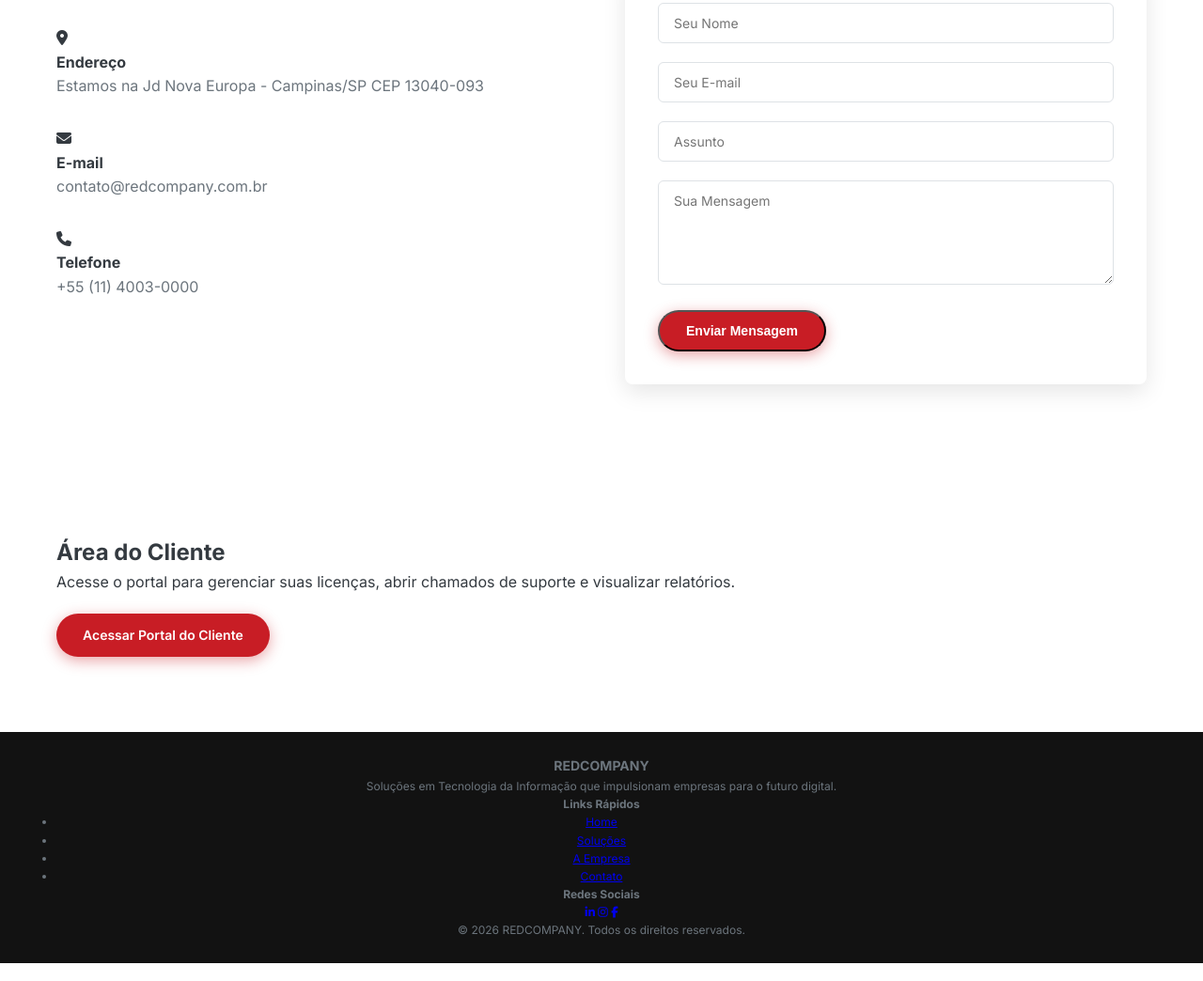
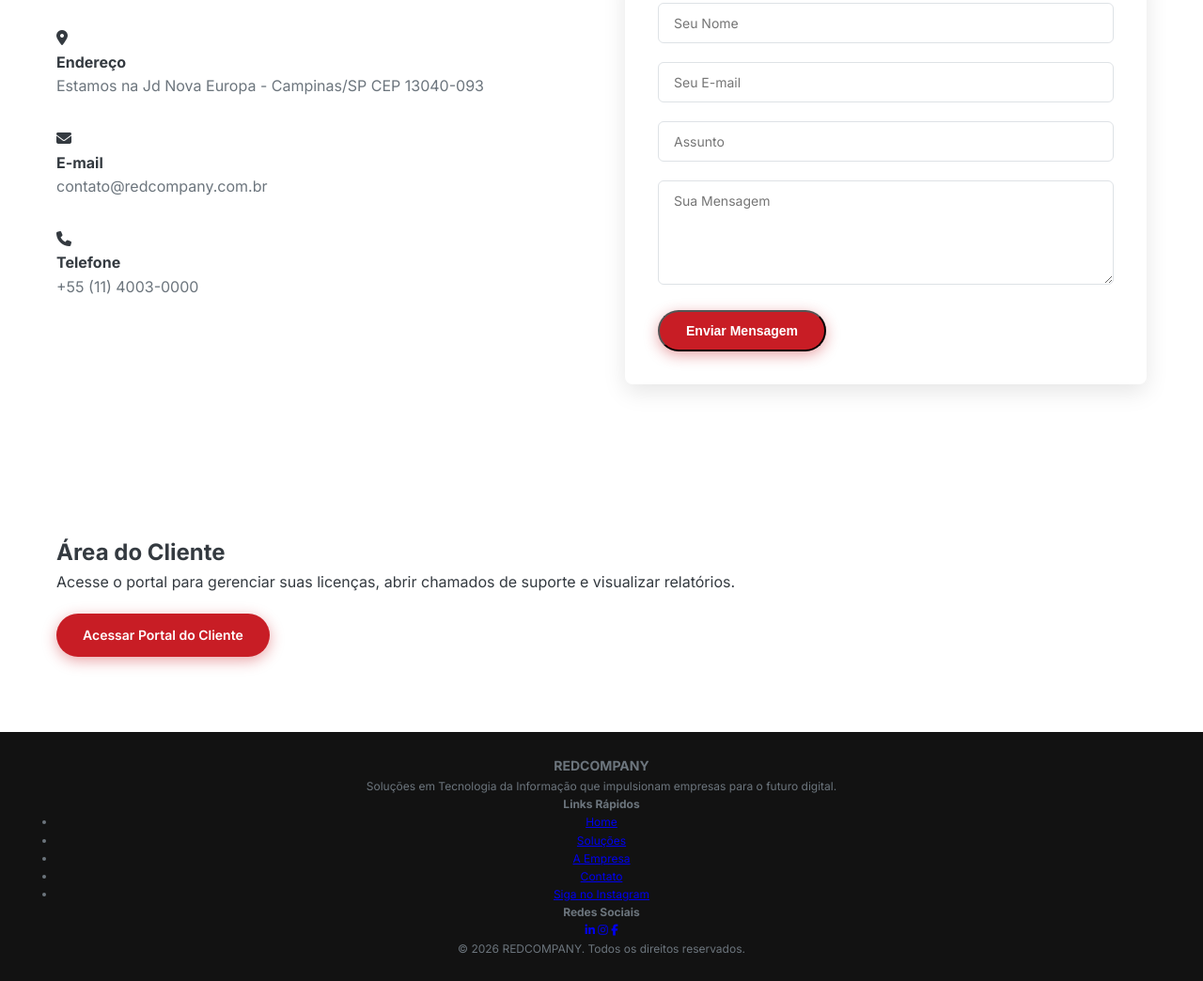
Before and after one commit to imyourfeh/red_company, a plain HTML site: page index.html in a window 1280 px wide. Shown: the part 3598-4642 px from the top of the page at 94% size. Drawn offline with Linux system fonts and the light colour scheme; no server answers.

Commit message:
Update index.html

```diff
--- a/index.html
+++ b/index.html
@@ -359,6 +359,7 @@
                     <li><a href="#produtos">Soluções</a></li>
                     <li><a href="#empresa">A Empresa</a></li>
                     <li><a href="#contato">Contato</a></li>
+                    <li>  <a href="https://www.instagram.com" target="_blank" rel="noopener">Siga no Instagram</a></li>
                 </ul>
             </div>
             <div class="footer-social">
```
